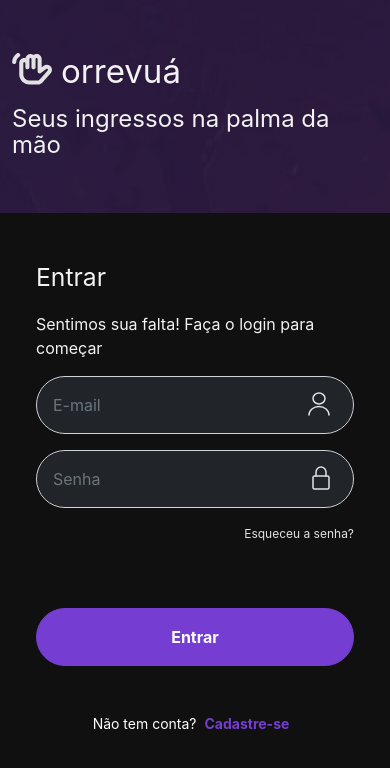
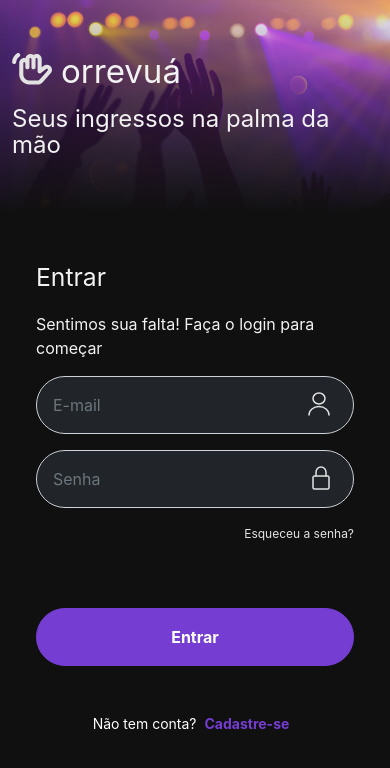
Before and after one commit to VerasThiago/orrevua, a React (Create React App) app in the folder web/: page /login in a window 390 px wide. Shown: the top 768 px of the page. Built offline with nearby package versions, Linux system fonts and the light colour scheme; no server answers.

Commit message:
Refact/change bg image (#103)

```diff
--- a/web/src/pages/login/index.scss
+++ b/web/src/pages/login/index.scss
@@ -32,10 +32,17 @@
 }
 
 .header{
-  background: linear-gradient(0deg, rgba(134, 66, 244, 0.1), rgba(134, 66, 244, 0.1)), url(../../images/image-bg.png);
+  background: linear-gradient(90deg, rgba(#8642F4, 0.1), rgba(#101010, 1)), url(../../images/image-bg.png);
+  background-size: cover;
+  background-repeat: no-repeat;
 }
 
 @media only screen and (max-width: 960px){
+  .header{
+    background: linear-gradient(rgba(#8642F4, 0.1), rgba(#101010, 1)), url(../../images/image-bg.png);
+    background-size: cover;
+    background-repeat: no-repeat;
+  }
   .title-login{
     font-size: 24px;
     line-height: 110%;
```
Also changed, not shown: web/src/images/image-bg.png.
